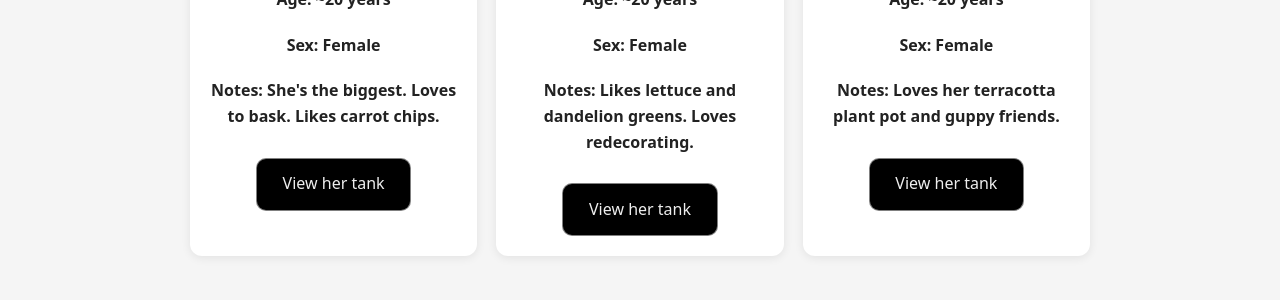
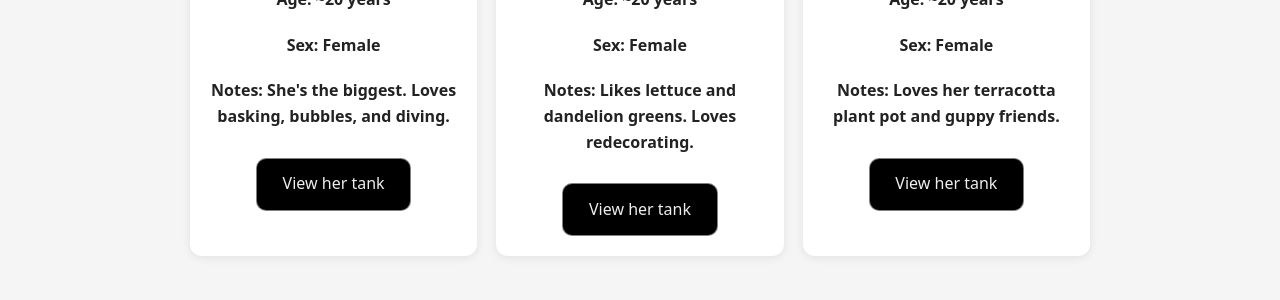
Before and after one commit to rachelsprague/turtles.raych.com, a Jekyll site: the page built from animals/turtles.md, in a window 1280 px wide. Shown: the part 809-1109 px from the top of the page. Built offline with Jekyll 4.4.1, drawn with Linux system fonts in a browser that asks for light colours.

Commit message:
Update turtles.md

```diff
--- a/animals/turtles.md
+++ b/animals/turtles.md
@@ -18,7 +18,7 @@ I have three **red-eared slider turtles**, each around 20 years old.
       <p><strong>Species: Red-eared slider</strong></p>
       <p><strong>Age: ~20 years</strong></p>
       <p><strong>Sex: Female</strong></p>
-      <p><strong>Notes: She's the biggest. Loves to bask. Likes carrot chips.</strong></p>
+      <p><strong>Notes: She's the biggest. Loves basking, bubbles, and diving.  </strong></p>
     <a class="btn btn--primary" href="/tanks/turtle-tank-1">View her tank</a>
   </div>
 
```
